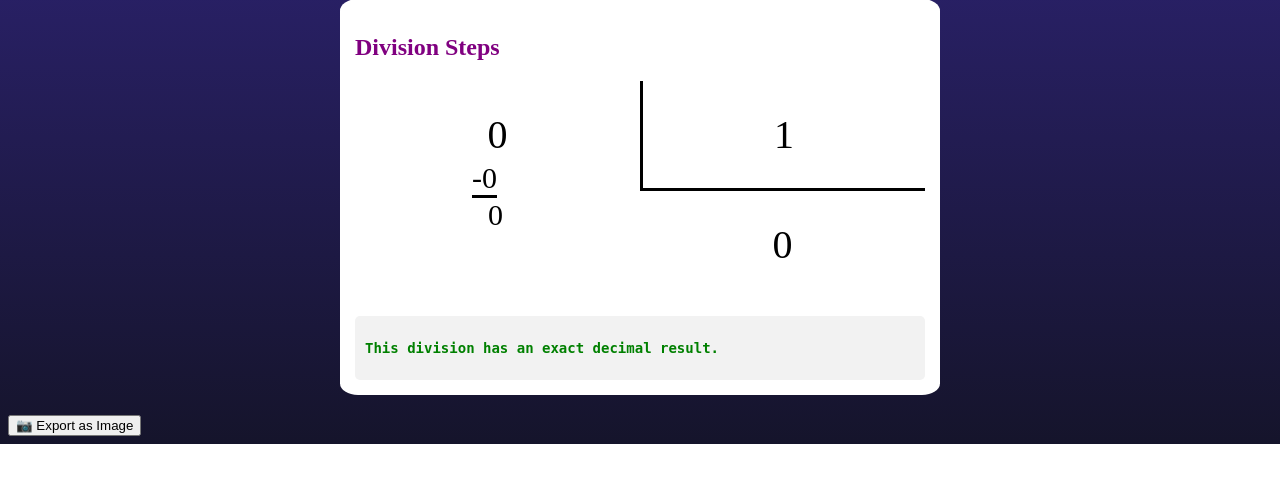
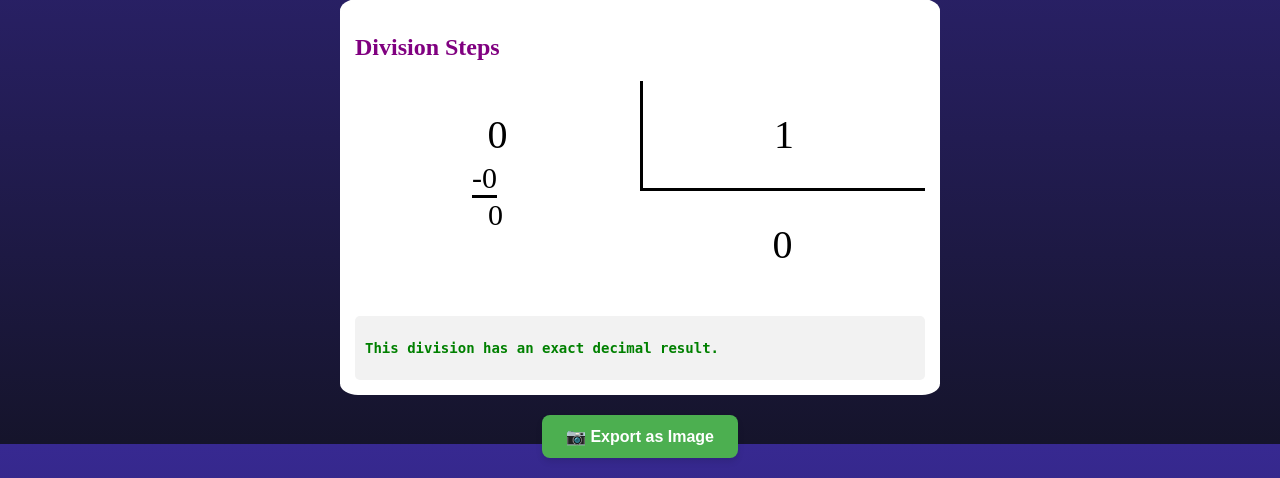
Before and after one commit to HenriqueSilvaXavier/Decimal-Division-Anatomy, a PHP site: page / in a window 1280 px wide. Shown: the part 356-834 px from the top of the page. Before the commit the page ends 800 px from the top, so only its background shows below. Run offline with PHP 8.4, Linux system fonts and the light colour scheme.

Commit message:
Update styles.css

```diff
--- a/styles.css
+++ b/styles.css
@@ -82,3 +82,23 @@ h2 {
 #remainder-container {
     font-size: 30px;
 }
+.btn-export {
+    margin: 20px auto;
+    display: block;
+    padding: 12px 24px;
+    background-color: #4CAF50;
+    color: white;
+    font-size: 16px;
+    font-weight: bold;
+    border: none;
+    border-radius: 8px;
+    box-shadow: 0 4px 6px rgba(0,0,0,0.1);
+    cursor: pointer;
+    transition: all 0.3s ease;
+}
+
+.btn-export:hover {
+    background-color: #45a049;
+    transform: scale(1.05);
+    box-shadow: 0 6px 12px rgba(0,0,0,0.2);
+}
```
